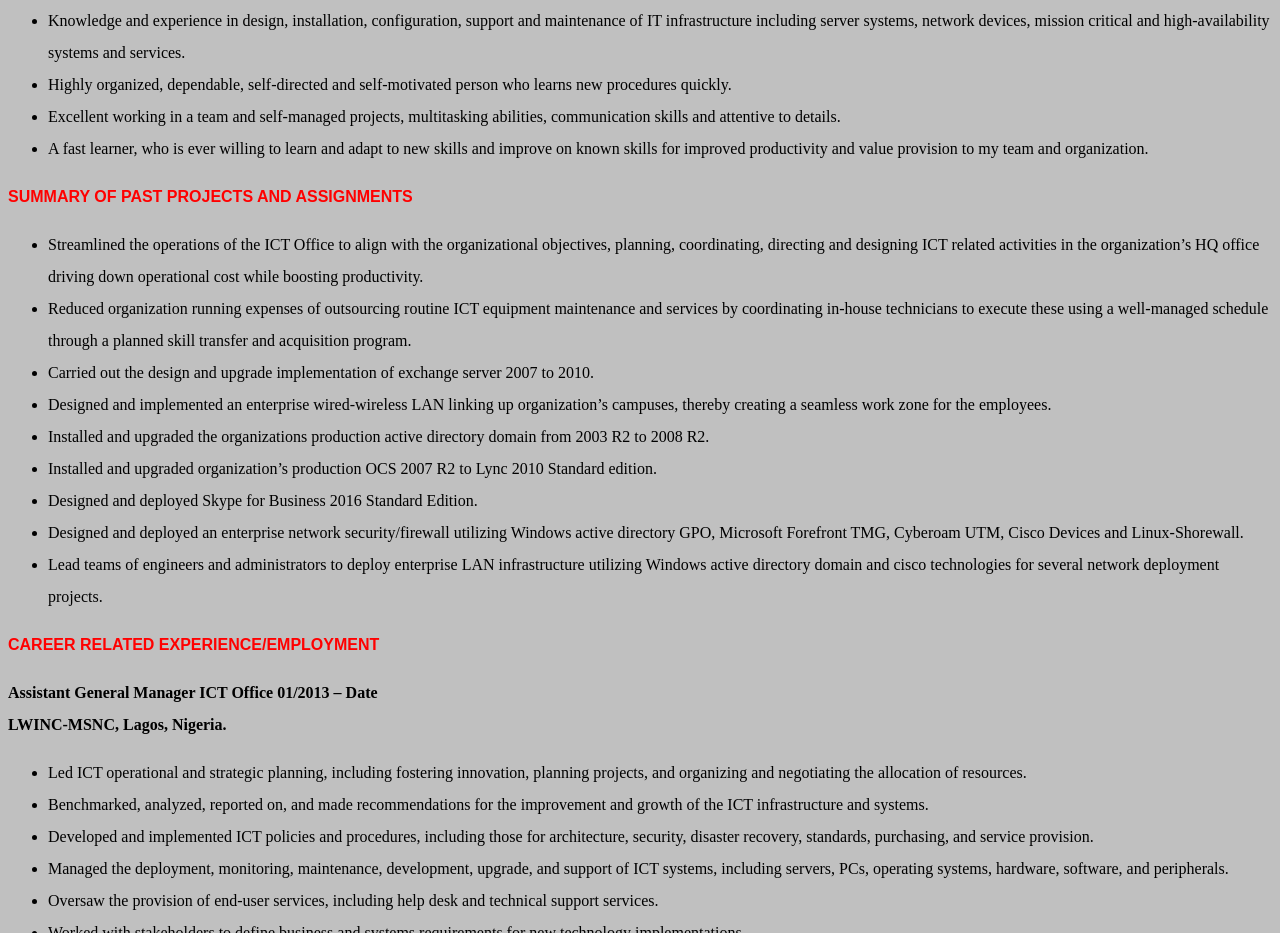
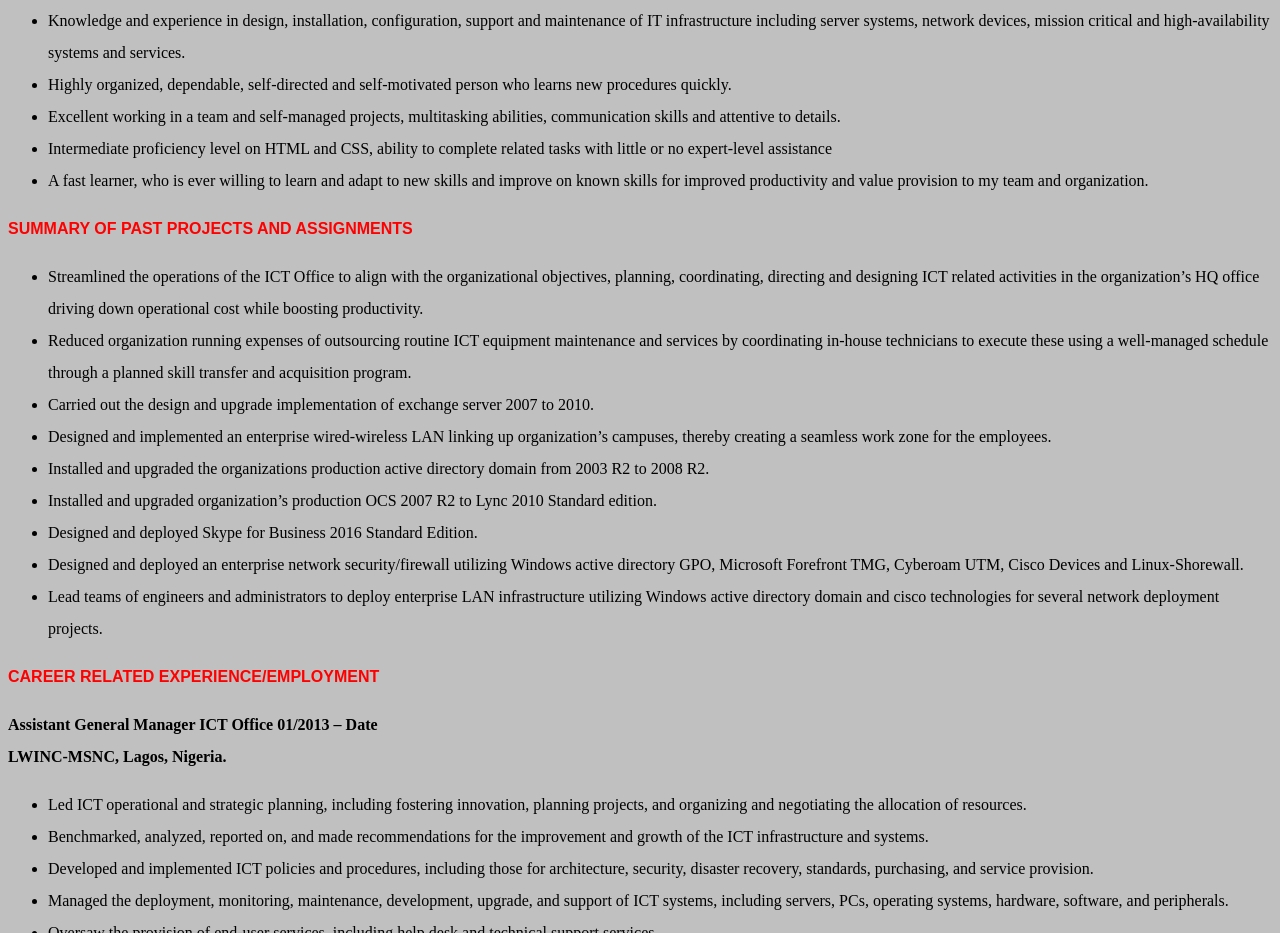
Before and after one commit to maxinero/hng_internship, a plain HTML site: page francis.html in a window 1280 px wide. Shown: the part 1300-2233 px from the top of the page. Drawn offline with Linux system fonts and the light colour scheme.

Commit message:
my html with css

```diff
--- a/francis.html
+++ b/francis.html
@@ -39,6 +39,7 @@
                 <li>Knowledge and experience in design, installation, configuration, support and maintenance of IT infrastructure including server systems, network devices, mission critical and high-availability systems and services.</li>
                 <li>Highly organized, dependable, self-directed and self-motivated person who learns new procedures quickly.</li>
                 <li>Excellent working in a team and self-managed projects, multitasking abilities, communication skills and attentive to details.</li>
+                <li>Intermediate proficiency level on HTML and CSS, ability to complete related tasks with little or no expert-level assistance </li>
                 <li>A fast learner, who is ever willing to learn and adapt to new skills and improve on known skills for improved productivity and value provision to my team and organization.</li>
             </ul>
         </section>
```
